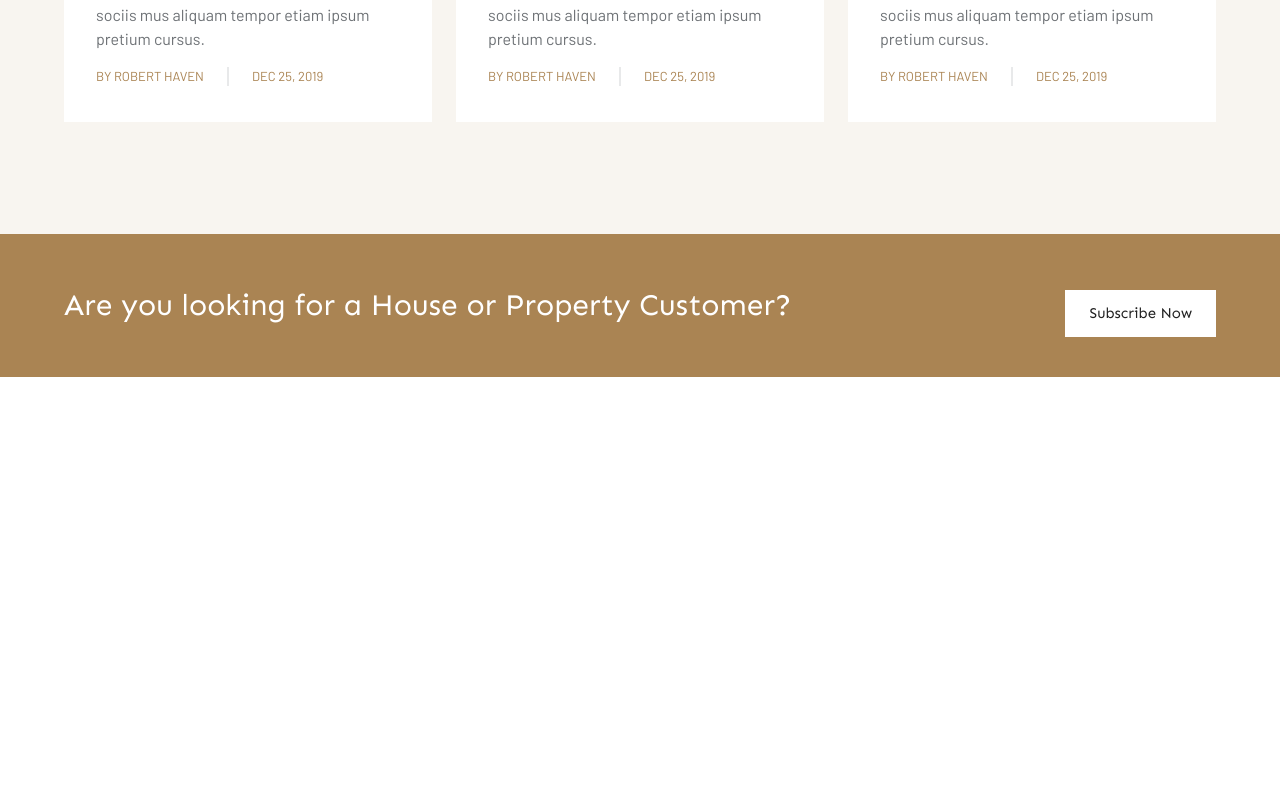
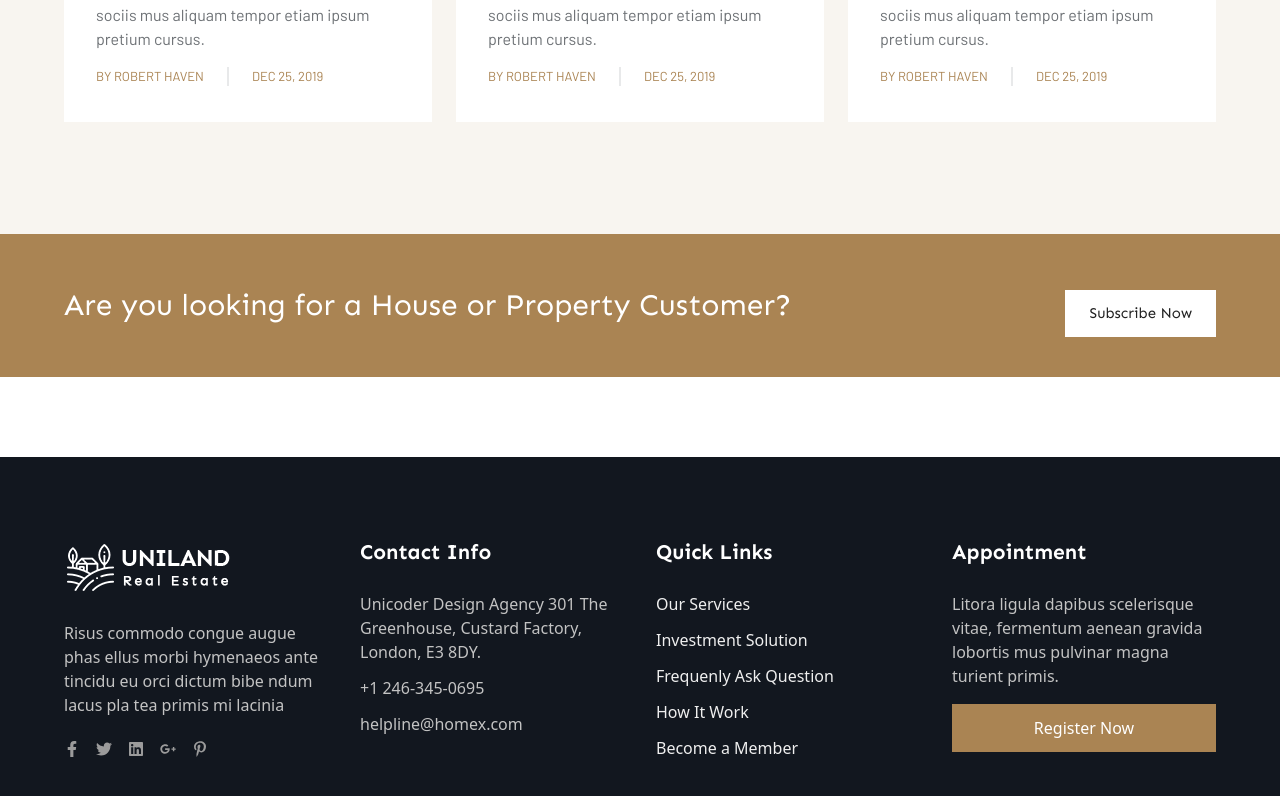
Before and after one commit to RobiulIslam08/Dot-Programmers-Task, a React (Vite) app: page / in a window 1280 px wide. Shown: the part 6278-7074 px from the top of the page. Before the commit the page ends 6735 px from the top, so only its background shows below. Built offline with nearby package versions, Linux system fonts and the light colour scheme.

Commit message:
footer column design and responsive done

```diff
--- a/src/shared/Footer/Footer.jsx
+++ b/src/shared/Footer/Footer.jsx
@@ -1,16 +1,67 @@
-
+import { FaFacebookF, FaGooglePlusG, FaLinkedin, FaPinterestP, FaTwitter } from "react-icons/fa";
+import logo from "../../assets/Home/logo-full-white.png"
+import { Link } from "react-router-dom";
 
 const Footer = () => {
-	return (
-		<div className="">
+  return (
+    <div className="">
       {/* first footer */}
       <div className=" bg-[#aa8453] px-3 md:px-12 lg:px-16 py-10 mb-20 flex flex-col md:flex-row  justify-between items-center space-y-4">
         <p className="text-[30px] flex-1 font-sen text-white md:text-left text-center">Are you looking for a House or Property Customer?</p>
         <button className="bg-white text-[#222222] px-6 py-3 font-sen text-[15px]">Subscribe Now</button>
 
       </div>
-		</div>
-	);
+
+      {/* second footer */}
+      <div className="bg-[#12171f] px-3 md:px-12 lg:px-16 py-20 grid gap-8 grid-cols-1 md:grid-cols-2  lg:grid-cols-4">
+
+        {/* first column */}
+        <div>
+
+            <img src={logo} alt="" />
+
+          <p className="text-[#c3c3c3] py-6">Risus commodo congue augue phas ellus morbi hymenaeos ante tincidu eu orci dictum bibe ndum lacus pla tea primis mi lacinia</p>
+          <div className="text-[#9b9b9b] flex gap-4">
+            <FaFacebookF />
+            <FaTwitter />
+            <FaLinkedin></FaLinkedin>
+            <FaGooglePlusG />
+            <FaPinterestP />
+
+          </div>
+        </div>
+
+        {/* second column */}
+        <div>
+          <h1 className="pb-6 text-white font-bold font-sen text-[21px]">Contact Info</h1>
+          <p className="text-[#c3c3c3] pb-3">Unicoder Design Agency 301 The Greenhouse, Custard Factory, London, E3 8DY.</p>
+          <p className="text-[#c3c3c3] pb-3">+1 246-345-0695
+          </p>
+          <p className="text-[#c3c3c3]">helpline@homex.com</p>
+        </div>
+
+        {/* third column */}
+        <div>
+          <h1 className="pb-6 text-white font-bold font-sen text-[21px]">Quick Links</h1>
+          {/* links */}
+          <div className="space-y-3">
+            <p className="text-[#efefef] hover:text-[#aa8453] transition duration-500 ease-in-out"><Link>Our Services</Link></p>
+            <p className="text-[#efefef] hover:text-[#aa8453] transition duration-500 ease-in-out"><Link>Investment Solution</Link></p>
+            <p className="text-[#efefef] hover:text-[#aa8453] transition duration-500 ease-in-out"><Link>Frequenly Ask Question</Link></p>
+            <p className="text-[#efefef] hover:text-[#aa8453] transition duration-500 ease-in-out"><Link>How It Work</Link></p>
+            <p className="text-[#efefef] hover:text-[#aa8453] transition duration-500 ease-in-out"><Link>Become a Member</Link></p>
+          </div>
+        </div>
+
+        {/*forth column  */}
+        <div>
+        <h1 className="pb-6 text-white font-bold font-sen text-[21px]">Appointment</h1>
+        <p className="text-[#c3c3c3] pb-4">Litora ligula dapibus scelerisque vitae, fermentum aenean gravida lobortis mus pulvinar magna turient primis.</p>
+        <button className="bg-[#aa8453] hover:bg-[#af8a5a] text-white w-full py-3  ">Register Now</button>
+        </div>
+      </div>
+    </div>
+  );
 };
 
 export default Footer;
```
